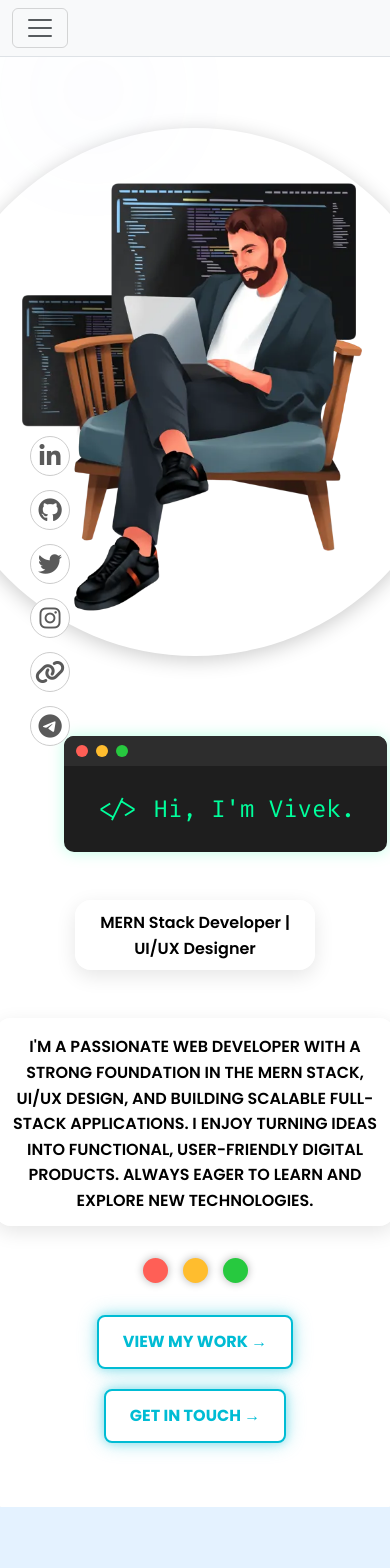
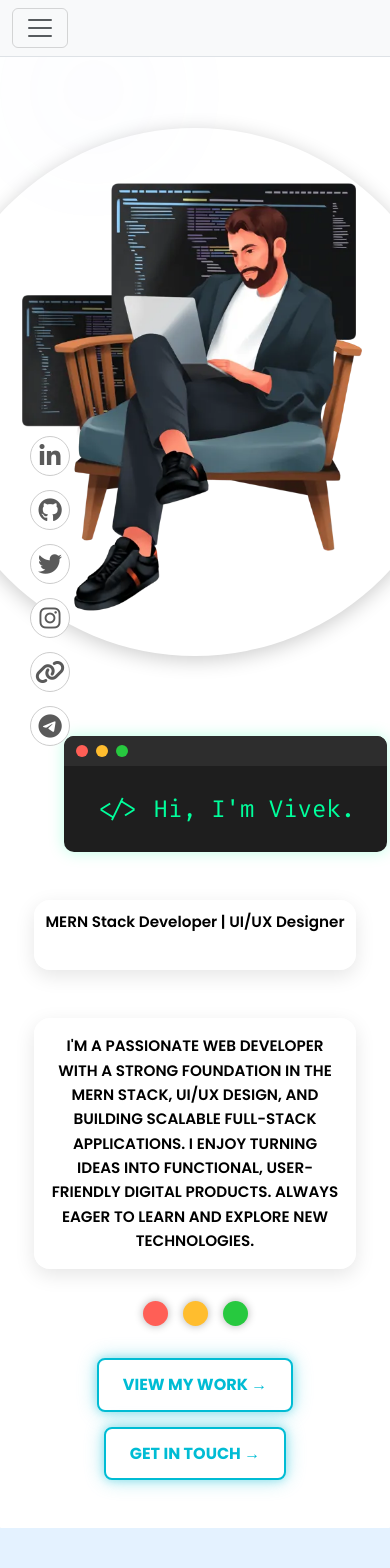
Before and after one commit to vivekkk004/PORTFOLIO, a React (Vite) app: page / in a window 390 px wide. Shown: the top 1568 px of the page. Built offline with nearby package versions, Linux system fonts and the light colour scheme.

Commit message:
Update Hero.css

```diff
--- a/src/component/Home/Hero.css
+++ b/src/component/Home/Hero.css
@@ -1,3 +1,16 @@
+/* --- Terminal Code Box Centering for Small Devices --- */
+.code-wrapper {
+  display: flex;
+  justify-content: center;
+  width: 100%;
+}
+
+.code-text {
+  text-align: center;
+  width: 100%;
+}
+
+/* Card Styling */
 .card-h {
   background: rgba(255, 255, 255, 0.6);
   backdrop-filter: blur(6px);
@@ -7,9 +20,8 @@
   transition: transform 0.3s ease, box-shadow 0.3s ease;
   width: 25rem;
   max-width: 600px;
-  /* margin-left: 1rem ; */
   text-align: center;
-  height: 13rem;
+  height: auto;
   margin-top: 2rem;
 }
 
@@ -30,16 +42,48 @@
   text-align: center;
   height: 70px;
 }
-.card-w :hover {
+
+.card-w:hover {
   transform: translateY(-8px);
   box-shadow: 0 12px 30px rgba(0, 0, 0, 0.15);
 }
 
+/* Buttons Container */
 .btn-container {
   display: flex;
   flex-wrap: wrap;
   justify-content: center;
   gap: 20px;
   margin: 2rem 0;
-  /* margin-left: rem; */
 }
+
+/* === Responsive Fix for Samsung S8+, iPhone SE, etc === */
+@media (max-width: 480px) {
+  .code-wrapper {
+    justify-content: center;
+  }
+
+  .code-text {
+    font-size: 1.1rem;
+    padding: 1rem;
+    white-space: normal;
+    text-align: center;
+  }
+
+  .hero {
+    align-items: center;
+    text-align: center;
+  }
+
+  .card-w,
+  .card-h {
+    width: 90%;
+    font-size: 0.95rem;
+  }
+
+  .btn-container {
+    flex-direction: column;
+    gap: 15px;
+    margin-bottom: 1rem;
+  }
+}
```
